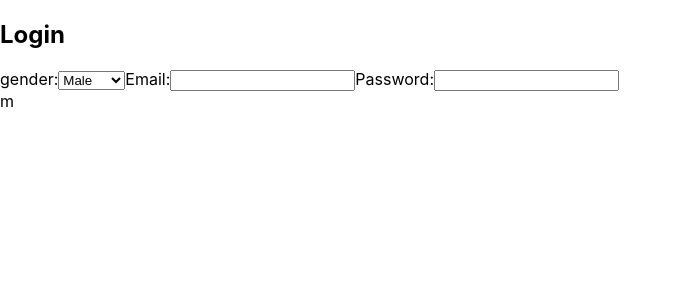
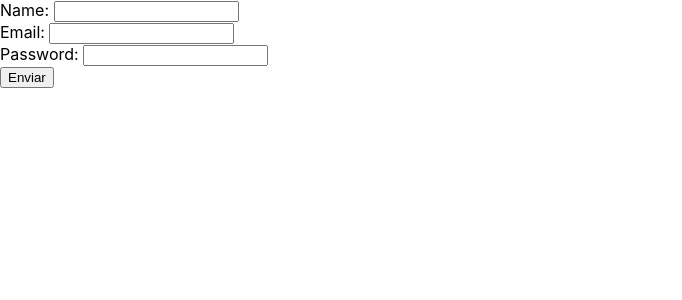
Before and after one commit to kevinaraujo/react-from-zero-advanced, a React (Create React App) app: page / in a window 1280 px wide. Shown: the top 300 px of the page, without its empty margins (0-682 px from the left). Built offline with nearby package versions, Linux system fonts and the light colour scheme.

Commit message:
Used form submit.

```diff
--- a/src/App.js
+++ b/src/App.js
@@ -4,42 +4,48 @@ class App extends Component {
 
     constructor(props) {
         super(props);
+
         this.state = {
+            name: '',
             email: '',
             password: '',
-            gender: 'm'
-        };
+            error: ''
+        }
+
+        this.submitForm = this.submitForm.bind(this);
     }
 
-    changeInput(input, e) {
-        this.setState({
-            ...this.state,
-            [input] : e.target.value
-        });
+    submitForm(e) {
+        e.preventDefault();
+
+        const {name, email, password} = this.state;
+
+        if (name === '' || email === '' || password === '') {
+            this.setState({
+                error: 'Some field is empty.'
+            });
+            return;
+        }
+
+        alert(`name: ${name} \n email: ${email} \n password: ${password}`);
+        this.setState({error: ''});
     }
 
     render() {
-        return (
+        return(
             <div>
-                <h2>Login</h2>
-                gender:
-                <select name="gender" value={this.state.gender}
-                    onChange={(e) => this.changeInput('gender', e)}>
-                    <option value="m">Male</option>
-                    <option value="f">Female</option>
-                </select>
-                Email:
-                <input type="text" name="email" value={this.state.email}
-                    onChange={(e) => this.changeInput('email', e)}/>
-                Password:
-                <input type="text" name="password" value={this.state.password}
-                    onChange={(e) => this.changeInput('password', e)}/>
+                {this.state.error && <p>{this.state.error}</p>}
+                <form onSubmit={this.submitForm}>
+                    Name: <input type="text" name="name" value={this.state.name}
+                        onChange={e => this.setState({ name: e.target.value })}/><br/>
 
-                <div>
-                    <div>{this.state.email}</div>
-                    <div>{this.state.password}</div>
-                    <div>{this.state.gender}</div>
-                </div>
+                    Email: <input type="text" name="email" value={this.state.email}
+                        onChange={e => this.setState({ email: e.target.value })}/><br/>
+
+                    Password: <input type="password" name="password" value={this.state.password}
+                        onChange={e => this.setState({ password: e.target.value })}/><br/>
+                    <button type="submit">Enviar</button>
+                </form>
             </div>
         );
     }
```
Also changed, not shown: 1 other file (tests, documents, lock files or other folders).
